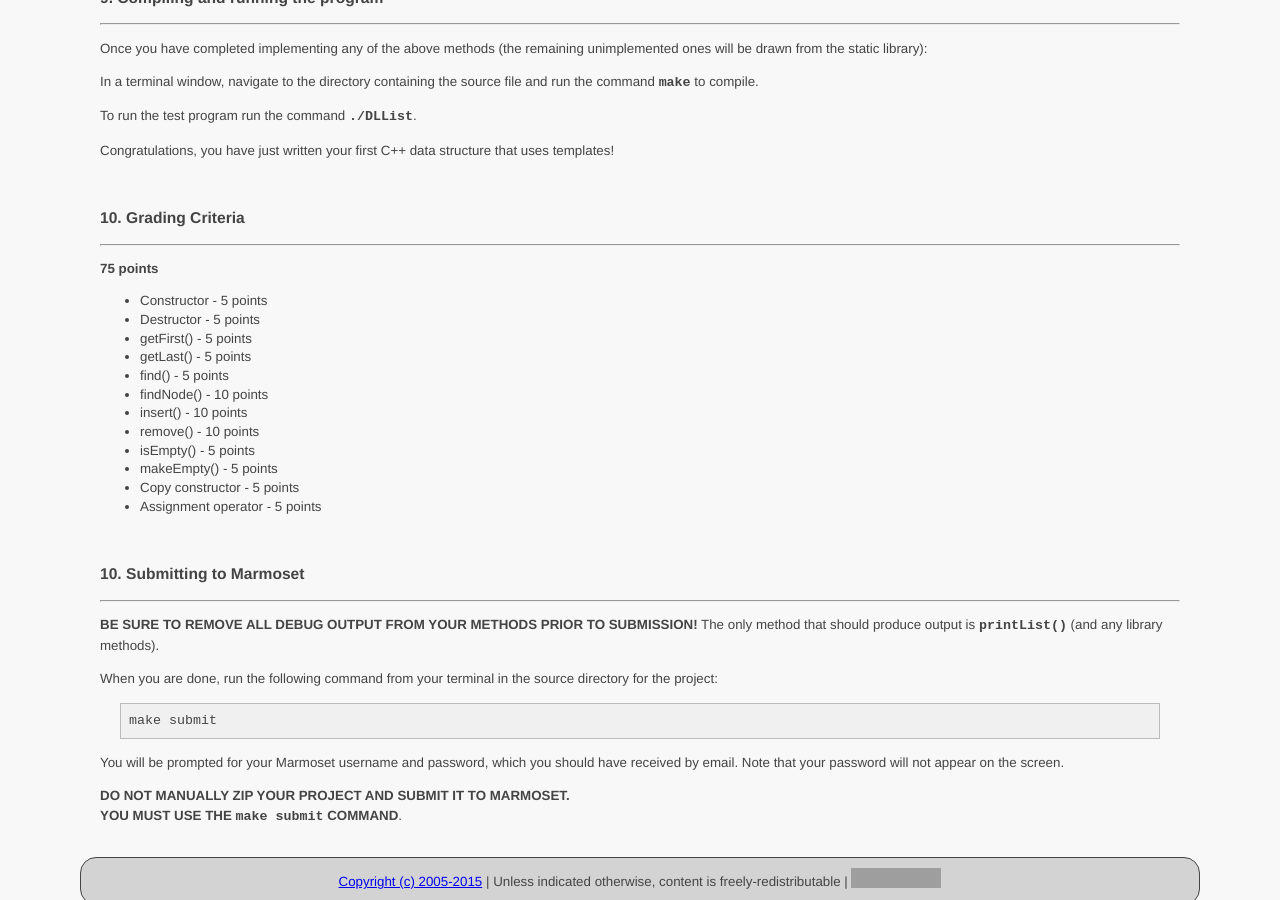
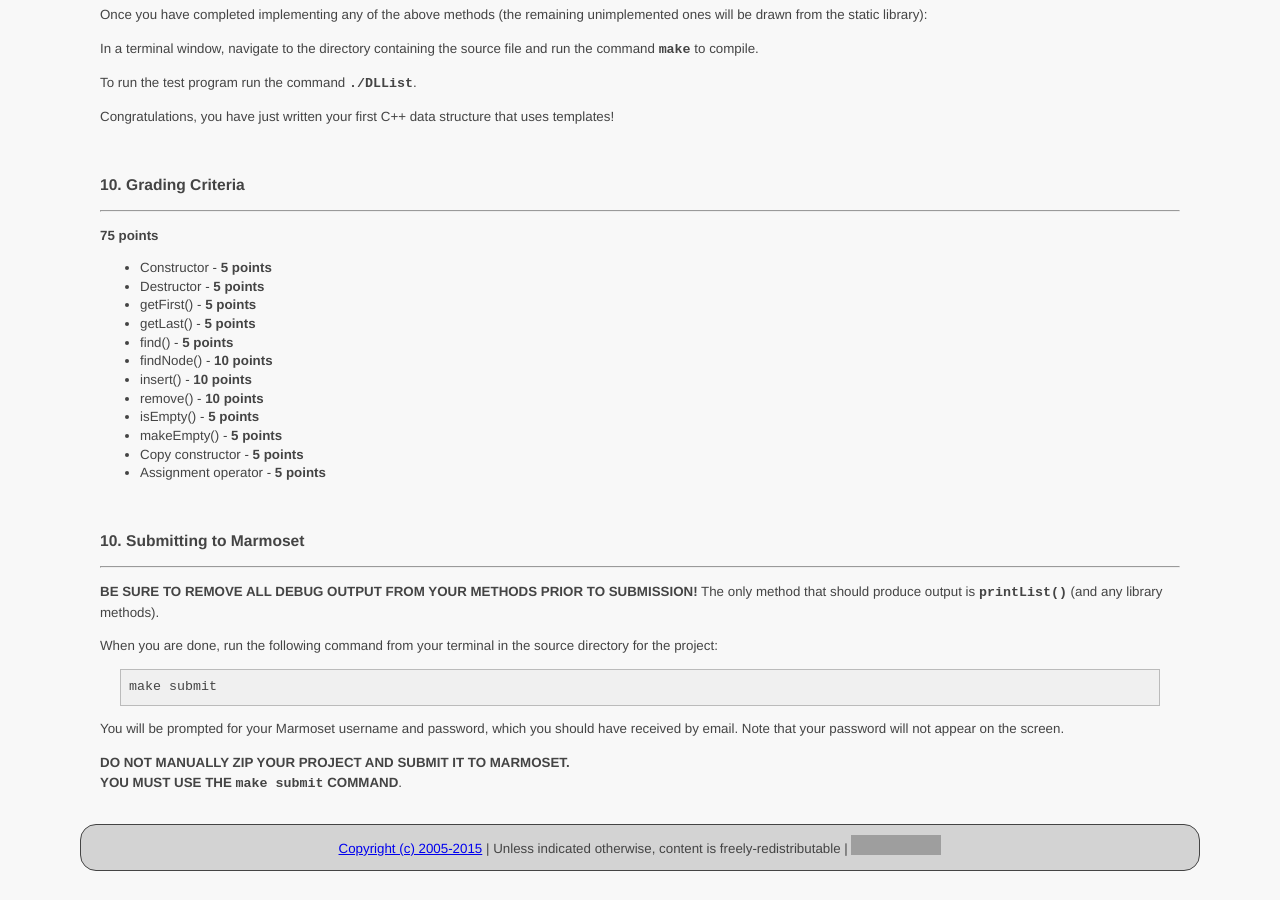
Before and after one commit to ycpcs/cs350-fall2015, a Jekyll site: the page built from assign/assign02.md, in a window 1280 px wide and 900 px high, scrolled down 3536 px. Built offline with Jekyll 4.4.1, drawn with Linux system fonts in a browser that asks for light colours; Markdown is read by kramdown in place of the engine named in the settings; some of the changed text lies outside the part shown; grey boxes are pictures that could not be loaded.

```diff
--- a/assign/assign02.md
+++ b/assign/assign02.md
@@ -210,18 +209,18 @@ Congratulations, you have just written your first C++ data structure that uses t
 
 **75 points**
 
-* Constructor - 5 points
-* Destructor - 5 points
-* getFirst() - 5 points
-* getLast() - 5 points
-* find() - 5 points
-* findNode() - 10 points
-* insert() - 10 points
-* remove() - 10 points
-* isEmpty() - 5 points
-* makeEmpty() - 5 points
-* Copy constructor - 5 points
-* Assignment operator - 5 points
+* Constructor - **5 points**
+* Destructor - **5 points**
+* getFirst() - **5 points**
+* getLast() - **5 points**
+* find() - **5 points**
+* findNode() - **10 points**
+* insert() - **10 points**
+* remove() - **10 points**
+* isEmpty() - **5 points**
+* makeEmpty() - **5 points**
+* Copy constructor - **5 points**
+* Assignment operator - **5 points**
 
 
 
```
Also changed, not shown: other parts of assign/assign02.md (+1 -2 lines), assign/assign01.md (+8 -8 lines), assign/assign03.md (added, +186 -0 lines), schedule.md (+1 -1 lines), 2 other files.
